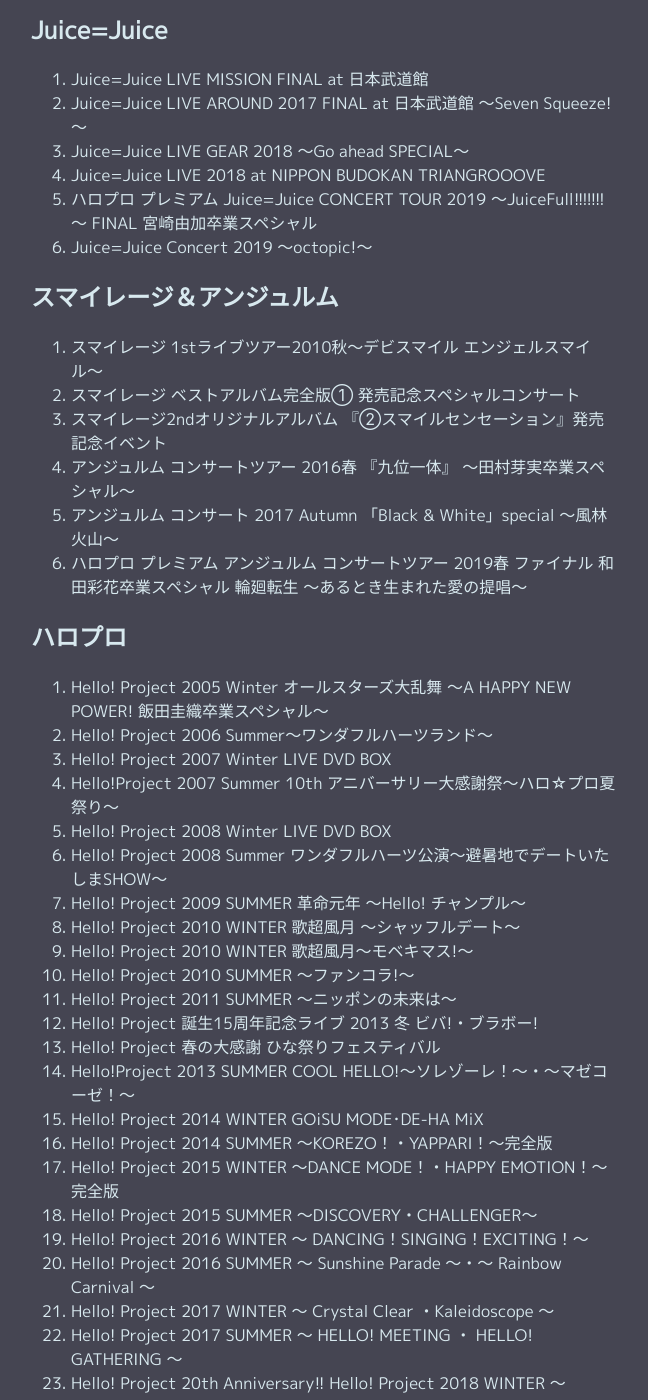
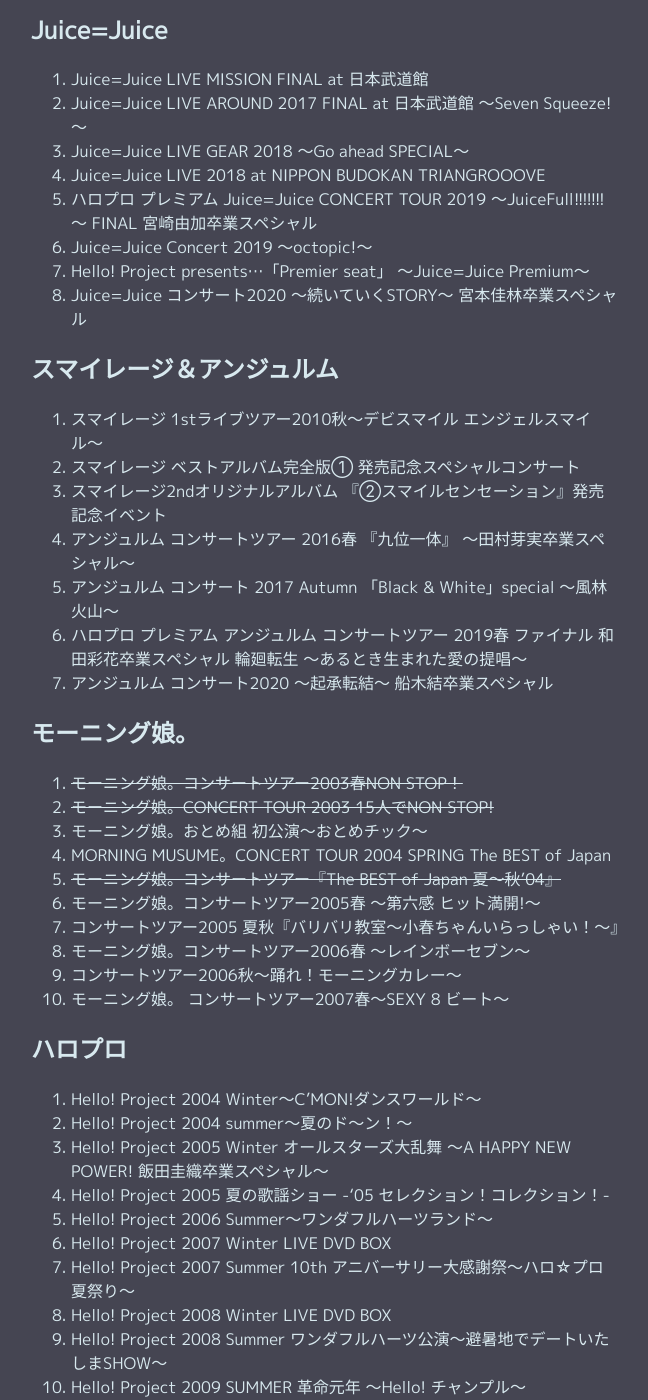
Before and after one commit to udonparadise/udonparadise.github.io, a Jekyll site: the page built from _pages/disc.md, in a window 1280 px wide and 1400 px high, scrolled down 1786 px. Shown: the whole window, without its empty margins (315-963 px from the left). Built offline with Jekyll 4.4.1, drawn with Linux system fonts in a browser that asks for light colours; some of the changed text lies outside the part shown.

Commit message:
fix disc

```diff
--- a/_pages/disc.md
+++ b/_pages/disc.md
@@ -71,6 +71,8 @@
 1. Juice=Juice LIVE 2018 at NIPPON BUDOKAN TRIANGROOOVE
 1. ハロプロ プレミアム Juice=Juice CONCERT TOUR 2019 ～JuiceFull!!!!!!!～ FINAL 宮崎由加卒業スペシャル
 1. Juice=Juice Concert 2019 ～octopic!～
+1. Hello! Project presents...「Premier seat」 ～Juice=Juice Premium～
+1. Juice=Juice コンサート2020 〜続いていくSTORY〜 宮本佳林卒業スペシャル
 
 # スマイレージ＆アンジュルム
 
@@ -80,13 +82,30 @@
 1. アンジュルム コンサートツアー 2016春 『九位一体』 〜田村芽実卒業スペシャル〜
 1. アンジュルム コンサート 2017 Autumn 「Black & White」special ～風林火山～
 1. ハロプロ プレミアム アンジュルム コンサートツアー 2019春 ファイナル 和田彩花卒業スペシャル 輪廻転生 ～あるとき生まれた愛の提唱～
+1. アンジュルム コンサート2020 〜起承転結〜 船木結卒業スペシャル
+
+# モーニング娘。
+
+1. ~~モーニング娘。コンサートツアー2003春NON STOP！~~
+1. ~~モーニング娘。CONCERT TOUR 2003 15人でNON STOP!~~
+1. モーニング娘。おとめ組 初公演〜おとめチック〜
+1. MORNING MUSUME。CONCERT TOUR 2004 SPRING The BEST of Japan
+1. ~~モーニング娘。コンサートツアー『The BEST of Japan 夏〜秋'04』~~
+1. モーニング娘。コンサートツアー2005春 〜第六感 ヒット満開!〜
+1. コンサートツアー2005 夏秋『バリバリ教室～小春ちゃんいらっしゃい！～』
+1. モーニング娘。コンサートツアー2006春 ～レインボーセブン～
+1. コンサートツアー2006秋～踊れ！モーニングカレー～
+1. モーニング娘。 コンサートツアー2007春～SEXY 8 ビート～
 
 # ハロプロ
 
+1. Hello! Project 2004 Winter～C'MON!ダンスワールド～
+1. Hello! Project 2004 summer～夏のド～ン！～
 1. Hello! Project 2005 Winter オールスターズ大乱舞 〜A HAPPY NEW POWER! 飯田圭織卒業スペシャル〜
+1. Hello! Project 2005 夏の歌謡ショー -'05 セレクション！コレクション！-
 1. Hello! Project 2006 Summer〜ワンダフルハーツランド〜
 1. Hello! Project 2007 Winter LIVE DVD BOX
-1. Hello!Project 2007 Summer 10th アニバーサリー大感謝祭〜ハロ☆プロ夏祭り〜
+1. Hello! Project 2007 Summer 10th アニバーサリー大感謝祭〜ハロ☆プロ夏祭り〜
 1. Hello! Project 2008 Winter LIVE DVD BOX
 1. Hello! Project 2008 Summer ワンダフルハーツ公演〜避暑地でデートいたしまSHOW〜
 1. Hello! Project 2009 SUMMER 革命元年 〜Hello! チャンプル〜
```
Also changed, not shown: other parts of _pages/disc.md (+2 -2 lines).
